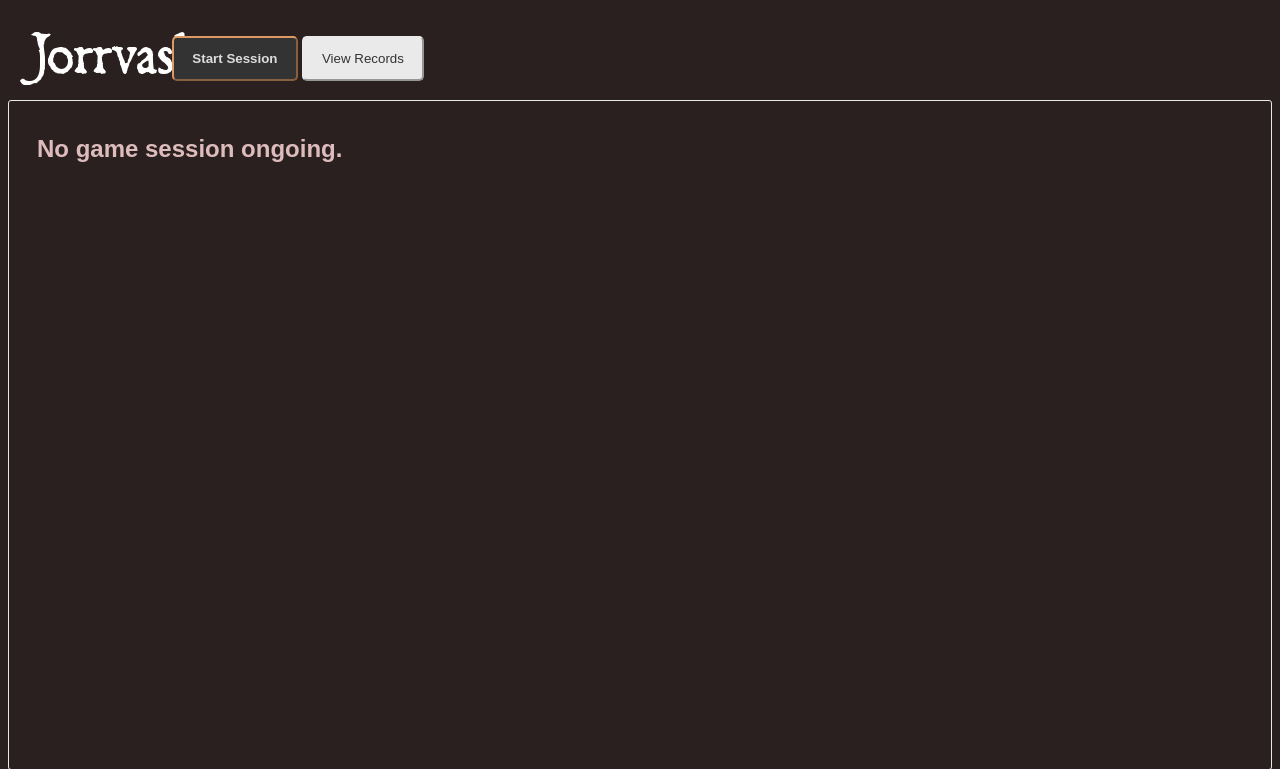
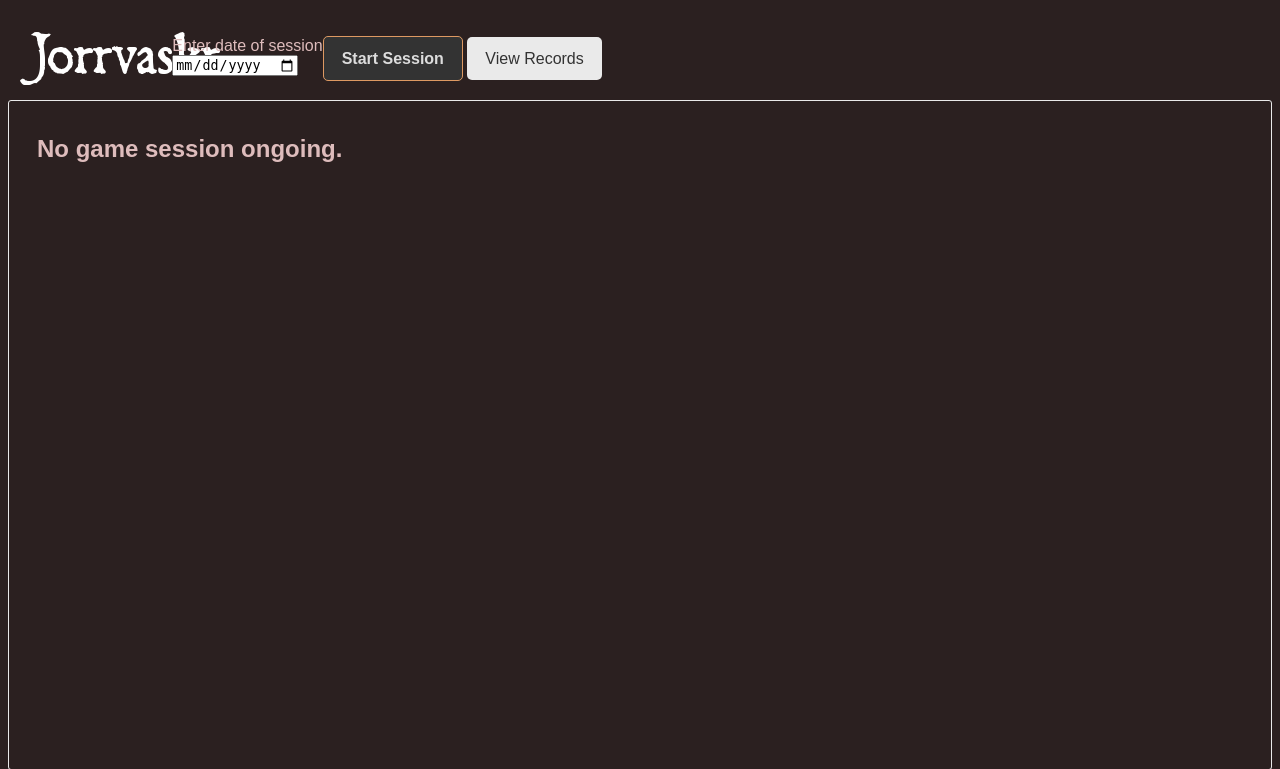
Before and after one commit to skytreader/jorrvaskr, a Flask app: page / in a window 1280 px wide. Shown: the top 769 px of the page. Run offline with Flask 2, Linux system fonts and the light colour scheme.

Commit message:
Some more layout ideas.

```diff
--- a/app/controllers.py
+++ b/app/controllers.py
@@ -5,3 +5,7 @@ bp = Blueprint("jorrvaskr", __name__)
 @bp.route("/")
 def index():
     return render_template("index.jinja")
+
+@bp.route("/session/new/", methods=("GET",))
+def session_start():
+    return render_template("session-new.jinja")
--- a/app/static/styles/jorrvaskr.css
+++ b/app/static/styles/jorrvaskr.css
@@ -16,7 +16,16 @@ body {
 .toolbar {
     float: left;
     width: 70%;
-    padding-top: 28px;
+    padding-top: 42px;
+}
+
+.toolbar .section {
+    float: left;
+    min-width: 12%;
+}
+
+.toolbar .date-entry{
+    margin-top: -13px;
 }
 
 .data-section {
@@ -25,17 +34,18 @@ body {
     border: 1px solid #eaeaea;
     border-radius: 3px;
     clear: left;
-    height: 80vh;
+    min-height: 80vh;
 }
 
 .btn-primary, .btn-secondary {
     border-radius: 5px;
     padding: 13px 18px;
+    text-decoration: none;
 }
 
 .btn-primary {
     background: #333;
-    border-color: #de9962;
+    border: 1px solid #de9962;
     color: #ddd;
     font-weight: bold;
 }
--- a/app/templates/base.jinja
+++ b/app/templates/base.jinja
@@ -11,8 +11,16 @@
                 <img src="/static/images/base_dominican.png">
             </div>
             <div class="toolbar">
-                <button class="btn-primary">Start Session</button>
-                <button class="btn-secondary">View Records</button>
+                <div class="section date-entry">
+                    <div>Enter date of session</div>
+                    <div>
+                        <input type="date">
+                    </div>
+                </div>
+                <div class="section">
+                    <a class="btn-primary" href="/session/new">Start Session</a>
+                    <a class="btn-secondary" href="/records/view">View Records</a>
+                </div>
             </div>
         </div>
         {% block content %}{% endblock %}
--- /dev/null
+++ b/app/templates/session-new.jinja
@@ -0,0 +1,6 @@
+{% extends "base.jinja" %}
+{% block title %}New Session{% endblock %}
+{% block content %}
+    <div class="data-section">
+    </div>
+{% endblock %}
```
